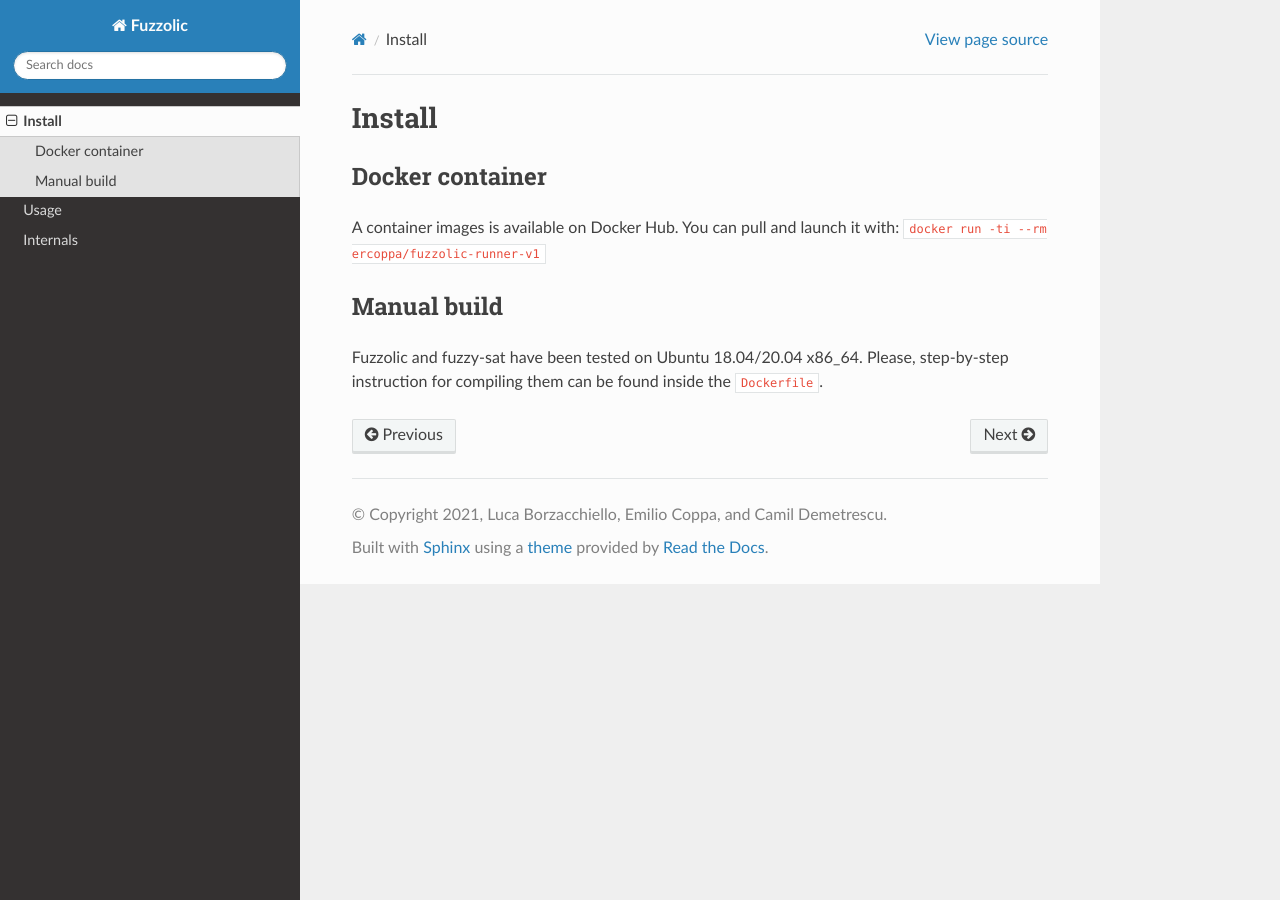
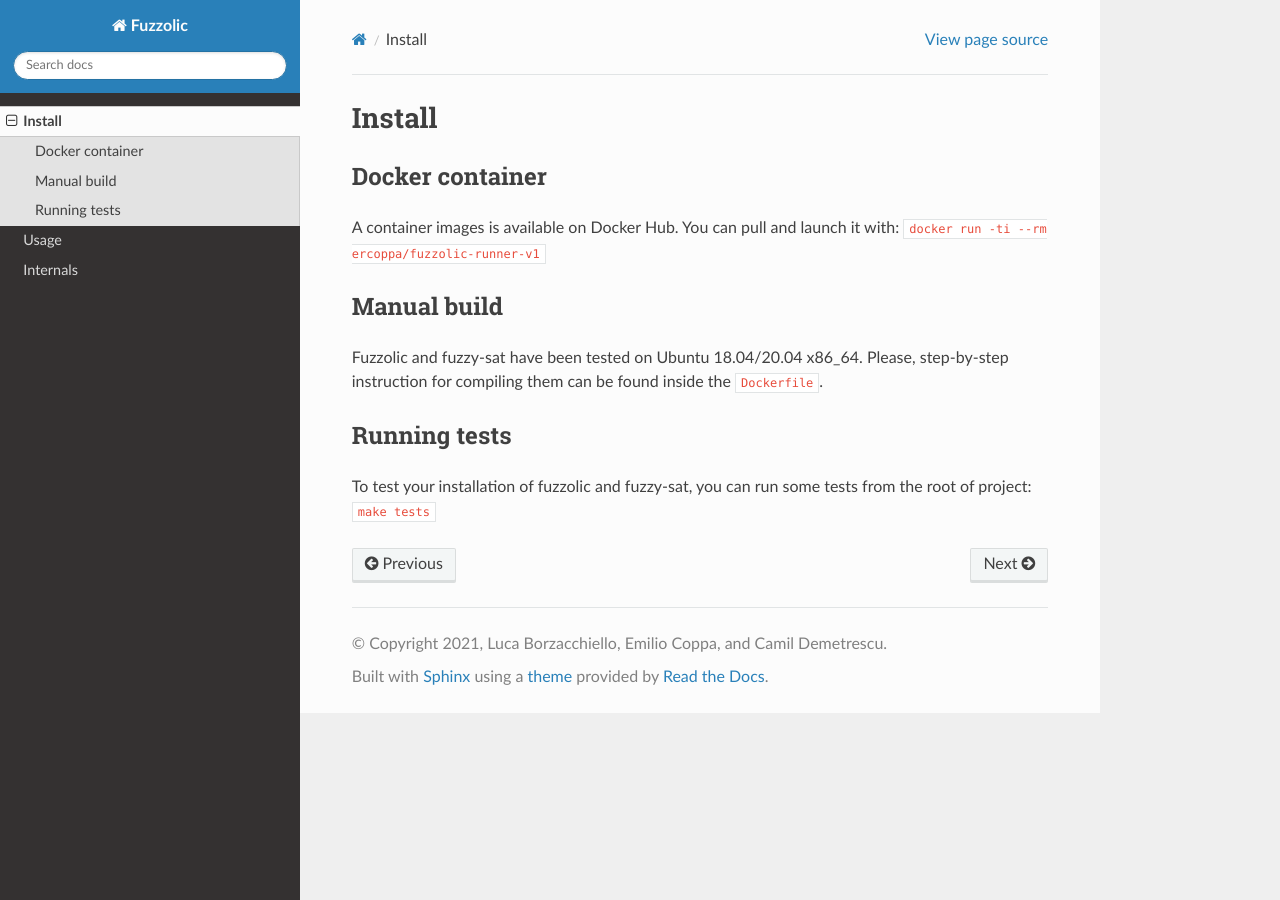
Before and after one commit to season-lab/fuzzolic, a Sphinx documentation site: the page built from docs/install.md, in a window 1280 px wide. Built offline with Sphinx 7.4.7 and the Read the Docs theme 2.0.0, drawn with Linux system fonts in a browser that asks for light colours.

Commit message:
Update install.md

```diff
--- a/docs/install.md
+++ b/docs/install.md
@@ -6,3 +6,7 @@ A container images is available on Docker Hub. You can pull and launch it with:
 
 ## Manual build
 Fuzzolic and fuzzy-sat have been tested on Ubuntu 18.04/20.04 x86_64. Please, step-by-step instruction for compiling them can be found inside the [`Dockerfile`](https://github.com/season-lab/fuzzolic/blob/master/docker/fuzzolic-runner/Dockerfile).
+
+## Running tests
+To test your installation of fuzzolic and fuzzy-sat, you can run some tests from the root of project:
+`make tests`
```
